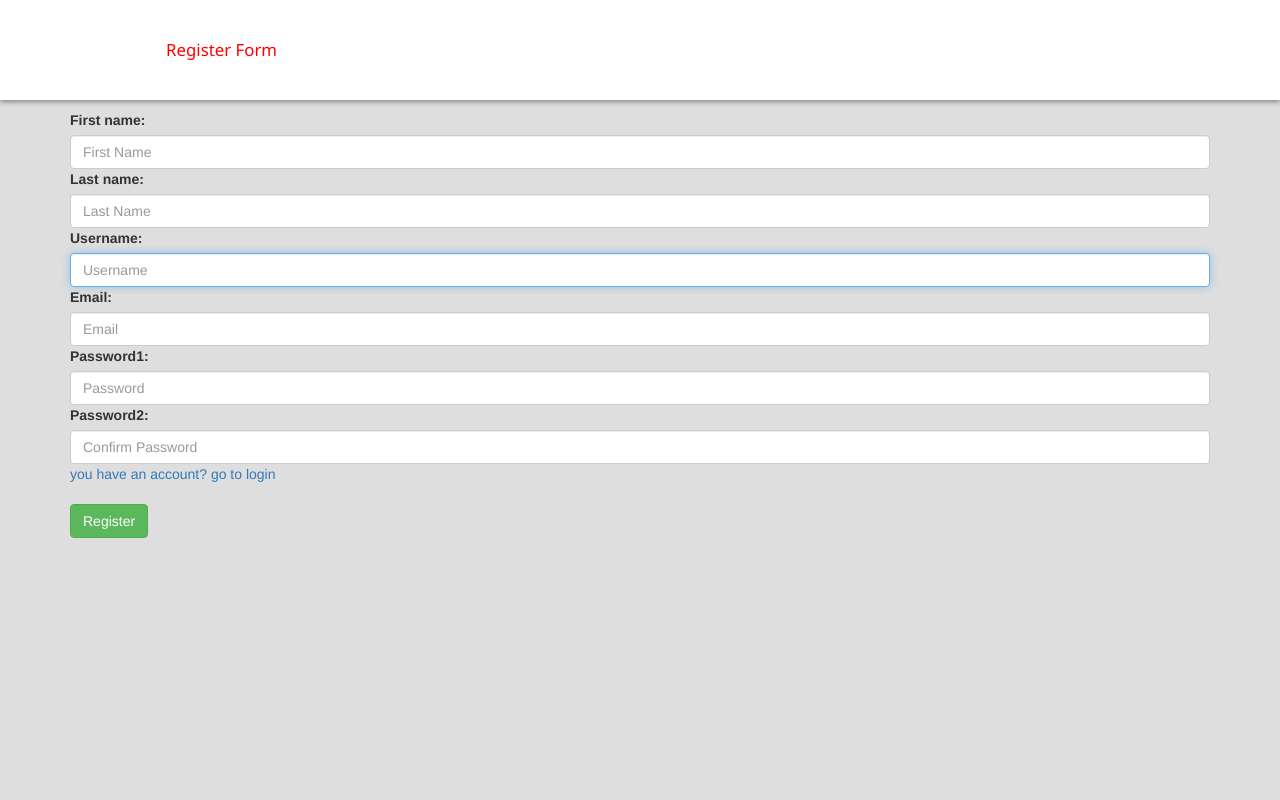
After one commit to ProdByGodfather/django-super-channels, a Django app: page /register/ in a window 1280 px wide. The commit adds this page. Run offline with Django 5.2, Linux system fonts and the light colour scheme; some libraries are stand-ins or nearby versions.

Commit message:
`v2.1.0` - Create Register Form

```diff
--- /dev/null
+++ b/templates/panel/register.html
@@ -0,0 +1,48 @@
+{% extends 'chat/base.html' %}
+{% load static %}
+{% block title %}
+    Register
+{% endblock %}
+
+{% block content %}
+    <div id="header-right" class="header-right">
+        <!-- profile pict -->
+        <div id="header-img" class="profile header-img">
+          {% if user.image == "" %}<img src="{% static 'images/Sample_User_Icon.png' %}" alt="">{% else %}<img src="{{ user.image.url }}" >{% endif %}
+        </div>
+
+        <!-- name -->
+        <h4 class="name friend-name">{% if user.is_authenticated %}
+        	{{ just_username }}
+            {% else %}
+            <span style="color: red">Register Form</span>
+            {% endif %}</h4>
+
+        <!-- some btn -->
+        <div class="some-btn">
+{#          <span class="glyphicon glyphicon-facetime-video"></span>#}
+{#          <span class="glyphicon glyphicon-earphone"></span>#}
+{#            <a href="/"><span class="glyphicon glyphicon-home"></span></a>#}
+        </div>
+      </div>
+
+      <!-- chat area -->
+      <div id="chat-area" class="chat-area">
+          <div class="content">
+              <div class="container">
+                {% if user.is_authenticated %}
+                    <center><h1>You Now Authenticated</h1>
+                	<p>you cant create new account. please <a href="{% url 'logout' %}">sign out</a></p></center>
+                    {% else %}
+                      <form action="." method="post">
+              {% csrf_token %}
+              {{ form }}
+                      <a href="{% url 'login' %}">you have an account? go to login</a><br><br>
+                      <button type="submit" class="btn btn-success">Register</button>
+          </form>
+                {% endif %}
+              </div>
+          </div>
+      </div>
+
+{% endblock %}
--- /dev/null
+++ b/users/forms.py
@@ -0,0 +1,43 @@
+from django import forms
+from users.models import User
+from django.contrib.auth.forms import UserCreationForm
+
+class RegisterForm(UserCreationForm):
+    # fields we want to include and customize in our form
+    first_name = forms.CharField(max_length=100,
+                                 required=True,
+                                 widget=forms.TextInput(attrs={'placeholder': 'First Name',
+                                                               'class': 'form-control',
+                                                               }))
+    last_name = forms.CharField(max_length=100,
+                                required=True,
+                                widget=forms.TextInput(attrs={'placeholder': 'Last Name',
+                                                              'class': 'form-control',
+                                                              }))
+    username = forms.CharField(max_length=100,
+                               required=True,
+                               widget=forms.TextInput(attrs={'placeholder': 'Username',
+                                                             'class': 'form-control',
+                                                             }))
+    email = forms.EmailField(required=True,
+                             widget=forms.TextInput(attrs={'placeholder': 'Email',
+                                                           'class': 'form-control',
+                                                           }))
+    password1 = forms.CharField(max_length=50,
+                                required=True,
+                                widget=forms.PasswordInput(attrs={'placeholder': 'Password',
+                                                                  'class': 'form-control',
+                                                                  'data-toggle': 'password',
+                                                                  'id': 'password',
+                                                                  }))
+    password2 = forms.CharField(max_length=50,
+                                required=True,
+                                widget=forms.PasswordInput(attrs={'placeholder': 'Confirm Password',
+                                                                  'class': 'form-control',
+                                                                  'data-toggle': 'password',
+                                                                  'id': 'password',
+                                                                  }))
+
+    class Meta:
+        model = User
+        fields = ['first_name', 'last_name', 'username', 'email', 'password1', 'password2']
--- a/users/urls.py
+++ b/users/urls.py
@@ -7,4 +7,5 @@ urlpatterns = [
     path('logout/',views.logout_view,name='logout'),
     # login auth user model
     path("login/", auth_views.LoginView.as_view(template_name='chat/login.html'), name='login'),
+    path('register/', views.RegisterView.as_view(), name='register')
 ]
--- a/users/views.py
+++ b/users/views.py
@@ -1,10 +1,13 @@
+from django.contrib import messages
 from django.contrib.auth import logout
 from django.contrib.auth.decorators import login_required
 from django.http import HttpResponseRedirect
-from django.shortcuts import render
+from django.shortcuts import render, redirect
 from django.urls import reverse_lazy
+from django.views import View
 
 from chat import models
+from users.forms import RegisterForm
 from users.models import User
 
 
@@ -34,3 +37,25 @@ def panel(request):
 def logout_view(request):
     logout(request)
     return HttpResponseRedirect(reverse_lazy('panel'))
+
+class RegisterView(View):
+    form_class = RegisterForm
+    initial = {'key': 'value'}
+    template_name = 'panel/register.html'
+
+    def get(self, request, *args, **kwargs):
+        form = self.form_class(initial=self.initial)
+        return render(request, self.template_name, {'form': form})
+
+    def post(self, request, *args, **kwargs):
+        form = self.form_class(request.POST)
+
+        if form.is_valid():
+            form.save()
+
+            username = form.cleaned_data.get('username')
+            messages.success(request, f'Account created for {username}')
+
+            return redirect(to='/')
+
+        return render(request, self.template_name, {'form': form})
```
Also changed, not shown: templates/chat/login.html (+6 -5 lines), db.sqlite3.
